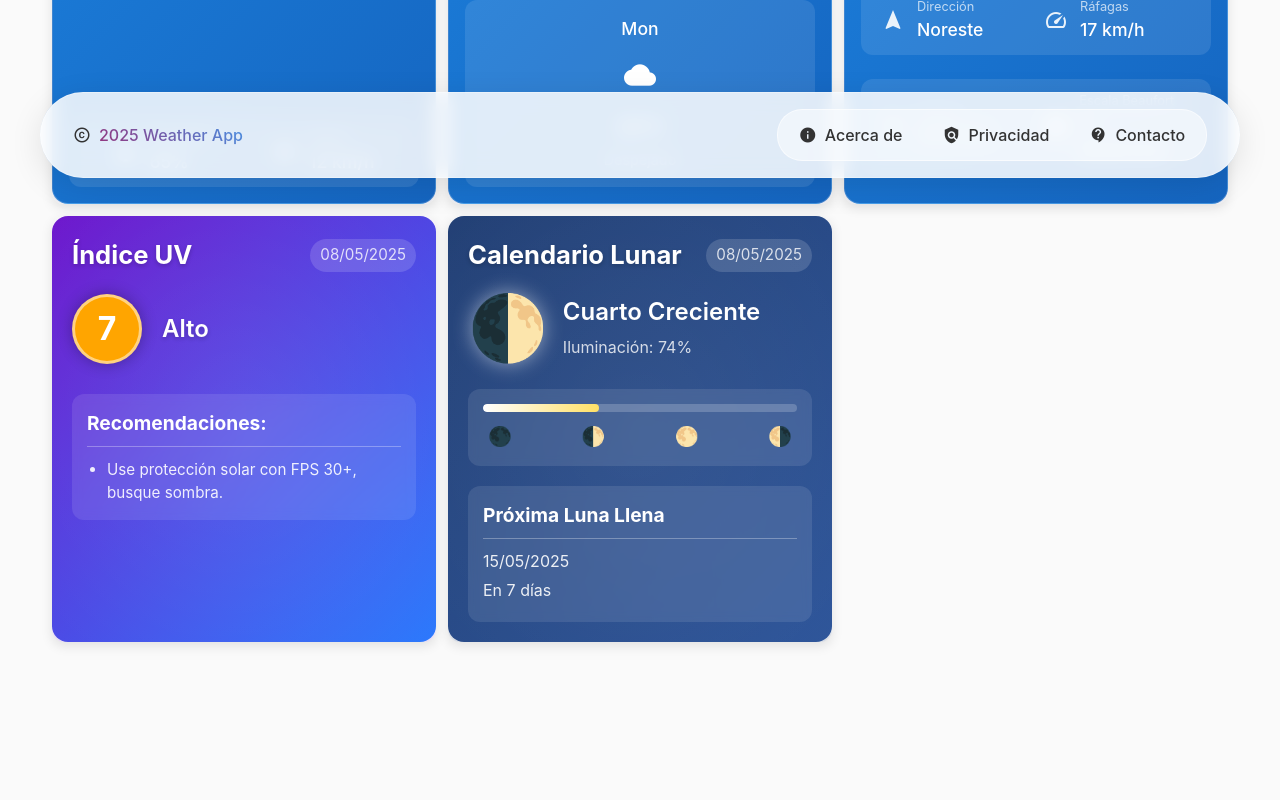
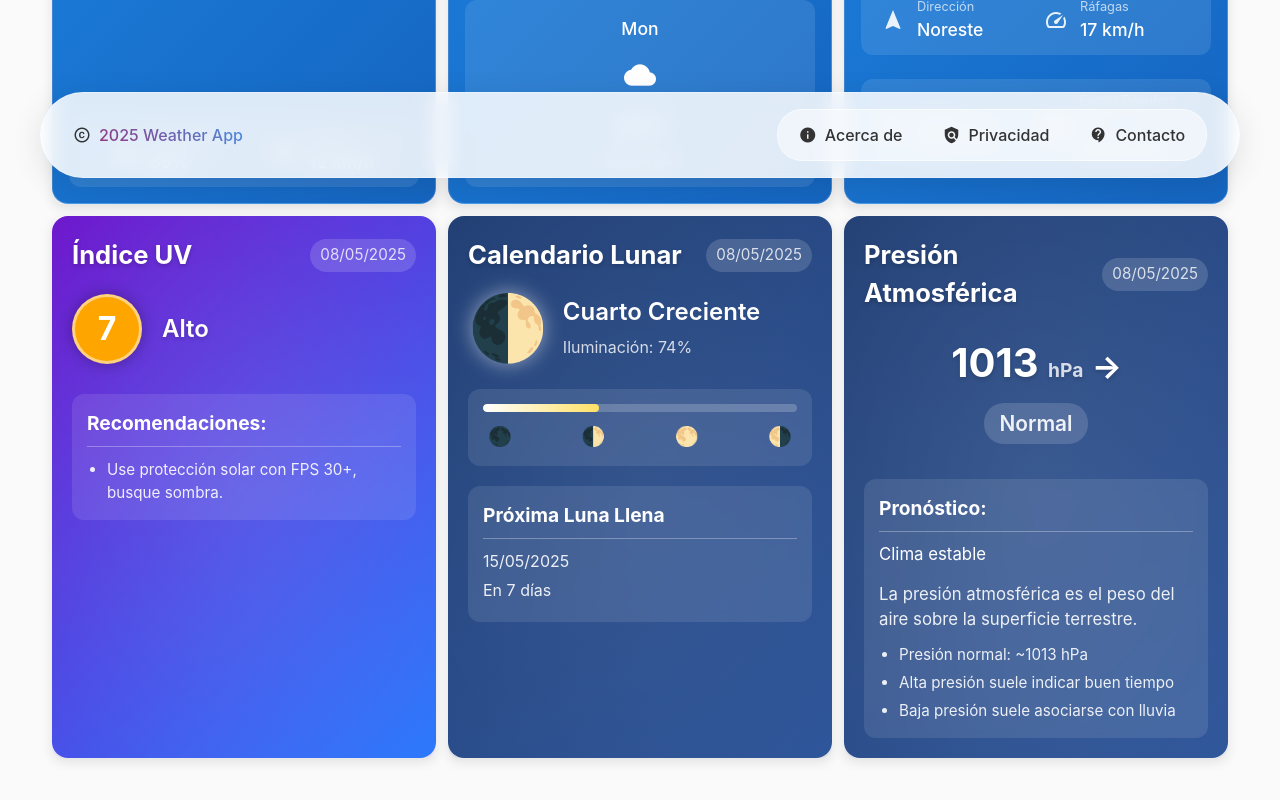
Before and after one commit to hsvchcl/wacl, an Angular app: page /current in a window 1280 px wide. Shown: the part 606-1406 px from the top of the page. Before the commit the page ends 1358 px from the top, so only its background shows below. Built offline with nearby package versions, Linux system fonts and the light colour scheme.

Commit message:
add minor improvements

```diff
--- a/src/app/features/weather/current-weather/current-weather.component.html
+++ b/src/app/features/weather/current-weather/current-weather.component.html
@@ -34,5 +34,12 @@
         [currentDate]="currentDate"
       ></app-moon-phase>
     </div>
+    <div class="bento-item pressure-info">
+      <app-pressure-info
+        [currentDate]="currentDate"
+        [pressure]="atmosphericPressure"
+        [trend]="pressureTrend"
+      ></app-pressure-info>
+    </div>
   </div>
 </div>
--- a/src/app/features/weather/current-weather/current-weather.component.scss
+++ b/src/app/features/weather/current-weather/current-weather.component.scss
@@ -291,6 +291,16 @@
   }
 }
 
+.pressure-info {
+  grid-column: span 1;
+
+  app-pressure-info {
+    width: 100%;
+    height: 100%;
+    display: flex;
+  }
+}
+
 .forecast {
   grid-column: span 2;
   grid-row: span 1;
@@ -347,7 +357,8 @@
   .wind-info,
   .forecast,
   .uv-info,
-  .moon-info {
+  .moon-info,
+  .pressure-info {
     grid-column: span 1;
   }
 }
--- a/src/app/features/weather/current-weather/current-weather.component.ts
+++ b/src/app/features/weather/current-weather/current-weather.component.ts
@@ -10,6 +10,7 @@ import { ForecastComponent } from '../../../shared/components/forecast/forecast.
 import { WindInfoComponent } from '../../../shared/components/wind-info/wind-info.component';
 import { UvIndicatorComponent } from '../../../shared/components/uv-indicator/uv-indicator.component';
 import { MoonPhaseComponent } from '../../../shared/components/moon-phase/moon-phase.component';
+import { PressureInfoComponent } from '../../../shared/components/pressure-info/pressure-info.component';
 
 @Component({
   selector: 'app-current-weather',
@@ -25,6 +26,7 @@ import { MoonPhaseComponent } from '../../../shared/components/moon-phase/moon-p
     WindInfoComponent,
     UvIndicatorComponent,
     MoonPhaseComponent,
+    PressureInfoComponent,
   ],
 })
 export class CurrentWeatherComponent implements OnInit, OnDestroy {
@@ -42,6 +44,10 @@ export class CurrentWeatherComponent implements OnInit, OnDestroy {
 
   // Propiedad para el índice UV
   uvIndex = 7; // Índice UV (escala 0-11+)
+
+  // Propiedades para la presión atmosférica
+  atmosphericPressure = 1013; // hPa
+  pressureTrend = 'stable'; // 'rising', 'falling', 'stable'
 
   isMobile = false;
   private destroy$ = new Subject<void>();
--- a/src/app/shared/components/navbar/navbar.component.html
+++ b/src/app/shared/components/navbar/navbar.component.html
@@ -10,14 +10,6 @@
         <button mat-button class="bento-button" routerLink="/current">
           <mat-icon>wb_sunny</mat-icon>
           <span>Clima Actual</span>
-        </button>
-        <button mat-button class="bento-button" routerLink="/forecast">
-          <mat-icon>date_range</mat-icon>
-          <span>Pronóstico</span>
-        </button>
-        <button mat-button class="bento-button" routerLink="/cities">
-          <mat-icon>location_city</mat-icon>
-          <span>Principales Ciudades</span>
         </button>
       </div>
     </div>
@@ -35,12 +27,4 @@
     <mat-icon>wb_sunny</mat-icon>
     <span>Clima Actual</span>
   </button>
-  <button mat-button class="bento-mobile-button" routerLink="/forecast" (click)="toggleMenu()">
-    <mat-icon>date_range</mat-icon>
-    <span>Pronóstico</span>
-  </button>
-  <button mat-button class="bento-mobile-button" routerLink="/cities" (click)="toggleMenu()">
-    <mat-icon>location_city</mat-icon>
-    <span>Principales Ciudades</span>
-  </button>
 </div>
--- /dev/null
+++ b/src/app/shared/components/pressure-info/pressure-info.component.html
@@ -0,0 +1,32 @@
+<div class="pressure-card">
+  <div class="pressure-header">
+    <h2>Presión Atmosférica</h2>
+    <div class="current-date">{{ currentDate | date:'dd/MM/yyyy' }}</div>
+  </div>
+
+  <div class="pressure-content">
+    <div class="pressure-display">
+      <div class="pressure-value">
+        {{ pressure }} <span class="units">hPa</span>
+        <span class="trend-icon">{{ trendIcon }}</span>
+      </div>
+      <div class="pressure-category">
+        {{ pressureCategory }}
+      </div>
+    </div>
+
+    <div class="pressure-forecast">
+      <h3>Pronóstico:</h3>
+      <p>{{ weatherForecast }}</p>
+
+      <div class="pressure-info">
+        <p>La presión atmosférica es el peso del aire sobre la superficie terrestre.</p>
+        <ul>
+          <li>Presión normal: ~1013 hPa</li>
+          <li>Alta presión suele indicar buen tiempo</li>
+          <li>Baja presión suele asociarse con lluvia</li>
+        </ul>
+      </div>
+    </div>
+  </div>
+</div>
--- /dev/null
+++ b/src/app/shared/components/pressure-info/pressure-info.component.scss
@@ -0,0 +1,151 @@
+.pressure-card {
+  background: linear-gradient(135deg, #1e3c72 0%, #2a5298 100%);
+  border-radius: 16px;
+  padding: 20px;
+  box-shadow: 0 10px 20px rgba(30, 60, 114, 0.2);
+  height: 100%;
+  width: 100%;
+  display: flex;
+  flex-direction: column;
+  color: white;
+  position: relative;
+  overflow: hidden;
+  box-sizing: border-box;
+
+  &::before {
+    content: '';
+    position: absolute;
+    top: -50%;
+    left: -50%;
+    width: 200%;
+    height: 200%;
+    background: radial-gradient(rgba(255, 255, 255, 0.1), transparent 70%);
+    z-index: 0;
+  }
+}
+
+.pressure-header {
+  display: flex;
+  justify-content: space-between;
+  align-items: center;
+  margin-bottom: 20px;
+  position: relative;
+  z-index: 1;
+
+  h2 {
+    font-size: 1.6rem;
+    margin: 0;
+    font-weight: 700;
+    color: white;
+    text-shadow: 0 2px 4px rgba(0, 0, 0, 0.2);
+  }
+
+  .current-date {
+    font-size: 0.95rem;
+    color: rgba(255, 255, 255, 0.8);
+    background: rgba(255, 255, 255, 0.15);
+    padding: 5px 10px;
+    border-radius: 20px;
+  }
+}
+
+.pressure-content {
+  flex: 1;
+  display: flex;
+  flex-direction: column;
+  gap: 20px;
+  position: relative;
+  z-index: 1;
+}
+
+.pressure-display {
+  display: flex;
+  flex-direction: column;
+  align-items: center;
+  gap: 10px;
+  margin-bottom: 15px;
+
+  .pressure-value {
+    font-size: 2.5rem;
+    font-weight: bold;
+    color: white;
+    text-shadow: 0 2px 4px rgba(0, 0, 0, 0.2);
+
+    .units {
+      font-size: 1.2rem;
+      opacity: 0.8;
+    }
+
+    .trend-icon {
+      margin-left: 10px;
+      font-size: 1.8rem;
+      display: inline-block;
+      animation: pulse 2s infinite;
+    }
+  }
+
+  .pressure-category {
+    font-size: 1.3rem;
+    font-weight: 600;
+    color: rgba(255, 255, 255, 0.9);
+    background: rgba(255, 255, 255, 0.15);
+    padding: 5px 15px;
+    border-radius: 20px;
+    text-align: center;
+  }
+}
+
+.pressure-forecast {
+  background: rgba(255, 255, 255, 0.1);
+  border-radius: 12px;
+  padding: 15px;
+  backdrop-filter: blur(5px);
+
+  h3 {
+    font-size: 1.2rem;
+    margin-top: 0;
+    margin-bottom: 10px;
+    color: white;
+    border-bottom: 1px solid rgba(255, 255, 255, 0.3);
+    padding-bottom: 8px;
+  }
+
+  p {
+    margin: 0 0 12px;
+    font-size: 1.05rem;
+  }
+
+  .pressure-info {
+    margin-top: 15px;
+    font-size: 0.95rem;
+    color: rgba(255, 255, 255, 0.9);
+
+    ul {
+      padding-left: 20px;
+      margin: 8px 0 0;
+
+      li {
+        margin-bottom: 5px;
+
+        &:last-child {
+          margin-bottom: 0;
+        }
+      }
+    }
+  }
+}
+
+@keyframes pulse {
+  0% {
+    opacity: 0.6;
+    transform: scale(1);
+  }
+  50% {
+    opacity: 1;
+    transform: scale(1.1);
+  }
+  100% {
+    opacity: 0.6;
+    transform: scale(1);
+  }
+}
--- /dev/null
+++ b/src/app/shared/components/pressure-info/pressure-info.component.ts
@@ -0,0 +1,56 @@
+import { Component, Input } from '@angular/core';
+import { CommonModule } from '@angular/common';
+
+@Component({
+  selector: 'app-pressure-info',
+  standalone: true,
+  imports: [CommonModule],
+  templateUrl: './pressure-info.component.html',
+  styleUrl: './pressure-info.component.scss'
+})
+export class PressureInfoComponent {
+  @Input() currentDate: Date = new Date();
+  @Input() pressure: number = 1013; // Presión en hPa (hectopascales)
+  @Input() trend: string = 'stable'; // 'rising', 'falling', 'stable'
+
+  // Método para obtener descripción de la presión atmosférica
+  get pressureCategory(): string {
+    if (this.pressure < 980) {
+      return 'Baja';
+    } else if (this.pressure >= 980 && this.pressure < 1000) {
+      return 'Moderadamente baja';
+    } else if (this.pressure >= 1000 && this.pressure < 1020) {
+      return 'Normal';
+    } else if (this.pressure >= 1020 && this.pressure < 1040) {
+      return 'Moderadamente alta';
+    } else {
+      return 'Alta';
+    }
+  }
+
+  // Método para obtener pronóstico basado en presión y tendencia
+  get weatherForecast(): string {
+    if (this.pressure < 1000 && this.trend === 'falling') {
+      return 'Probablemente lluvia o tormenta';
+    } else if (this.pressure < 1000 && this.trend === 'rising') {
+      return 'Mejora del clima';
+    } else if (this.pressure > 1020 && this.trend === 'rising') {
+      return 'Clima seco y estable';
+    } else if (this.pressure > 1020 && this.trend === 'falling') {
+      return 'Clima cambiante';
+    } else {
+      return 'Clima estable';
+    }
+  }
+
+  // Método para obtener el ícono según tendencia
+  get trendIcon(): string {
+    if (this.trend === 'rising') {
+      return '↑'; // flecha hacia arriba
+    } else if (this.trend === 'falling') {
+      return '↓'; // flecha hacia abajo
+    } else {
+      return '→'; // flecha horizontal
+    }
+  }
+}
```
Also changed, not shown: 1 other file (tests, documents, lock files or other folders).
